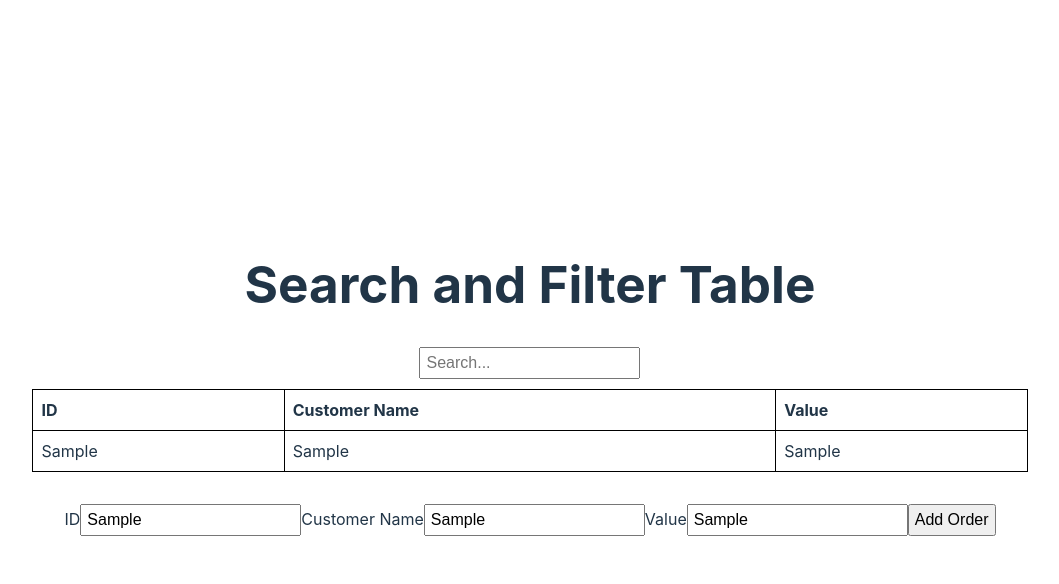
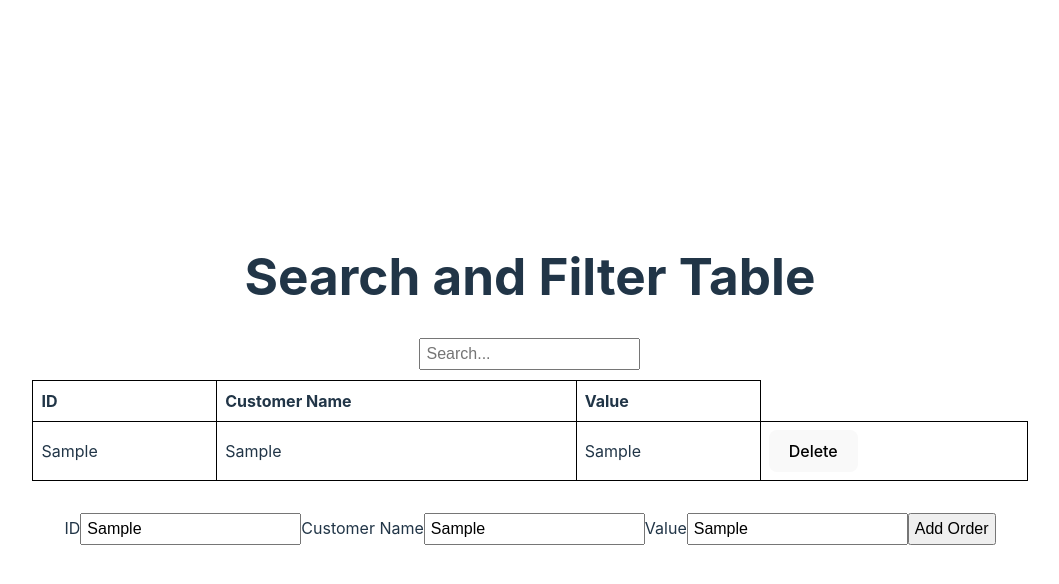
Before and after one commit to mukeshkv3/order-manager, a React (Vite) app: page / in a window 1280 px wide. Both pictures are taken after typing "Sample", "Sample", "Sample" into the empty fields and a click on the input "Add Order". Shown: the top 584 px of the page, without its empty margins (110-1169 px from the left). Built offline with nearby package versions, Linux system fonts and the light colour scheme; no server answers.

Commit message:
Delete Order Function

```diff
--- a/src/OrderDetails.jsx
+++ b/src/OrderDetails.jsx
@@ -27,6 +27,9 @@ const OrderDetails = () => {
 
     const addOrder = (newOrder) => { setOrders(prevOrders => [...prevOrders, newOrder]) }
 
+    const deleteOrder = (orderId) => { setOrders(prevOrders => prevOrders.filter(order => order.id !== orderId))
+    }
+
     const filteredData = orders.filter((order) =>
         order.customerName && order.customerName.toLowerCase().includes(searchTerm.toLowerCase())
     )
@@ -38,7 +41,7 @@ const OrderDetails = () => {
         <div>
             <h1>Search and Filter Table</h1>
             <Search searchTerm={searchTerm} onSearchChange={handleSearchChange} />
-            <Table orders={filteredData} headers={headers}></Table>
+            <Table orders={filteredData} headers={headers} onDeleteOrder={deleteOrder}></Table>
             <div className='card'>
                 <AddOrder addOrder={addOrder}></AddOrder>
             </div>
--- a/src/Table.jsx
+++ b/src/Table.jsx
@@ -3,12 +3,12 @@ import 'react'
 import { TableHeader } from './TableHeader'
 import { TableBody } from './TableBody'
 
-export const Table = ({ orders, headers }) => {
+export const Table = ({ orders, headers, onDeleteOrder }) => {
     return (
         <div>
             <table>
                 <TableHeader headers={headers}></TableHeader>
-                <TableBody orders={orders}></TableBody>
+                <TableBody orders={orders} onDeleteOrder={onDeleteOrder}></TableBody>
             </table>
         </div>
     )
--- a/src/TableBody.jsx
+++ b/src/TableBody.jsx
@@ -2,11 +2,11 @@
 import 'react'
 import { TableRow } from './TableRow'
 
-export const TableBody = ({ orders }) => {
+export const TableBody = ({ orders, onDeleteOrder }) => {
     return (
         <tbody>
             {orders.map((item, index) => (
-                <TableRow key={index} item={item} />
+                <TableRow key={index} item={item} onDeleteOrder={onDeleteOrder} />
             ))}
         </tbody>
     )
--- a/src/TableRow.jsx
+++ b/src/TableRow.jsx
@@ -1,7 +1,7 @@
 /* eslint-disable react/prop-types */
 import 'react'
 
-export const TableRow = ({ item }) => {
+export const TableRow = ({ item, onDeleteOrder }) => {
     return (
         <tr>
             {
@@ -9,6 +9,9 @@ export const TableRow = ({ item }) => {
                     <td key={index}>{value}</td>
                 ))
             }
+            <td>
+                <button onClick={() => onDeleteOrder(item.id)}>Delete</button>
+            </td>
         </tr>
     )
 }
```
